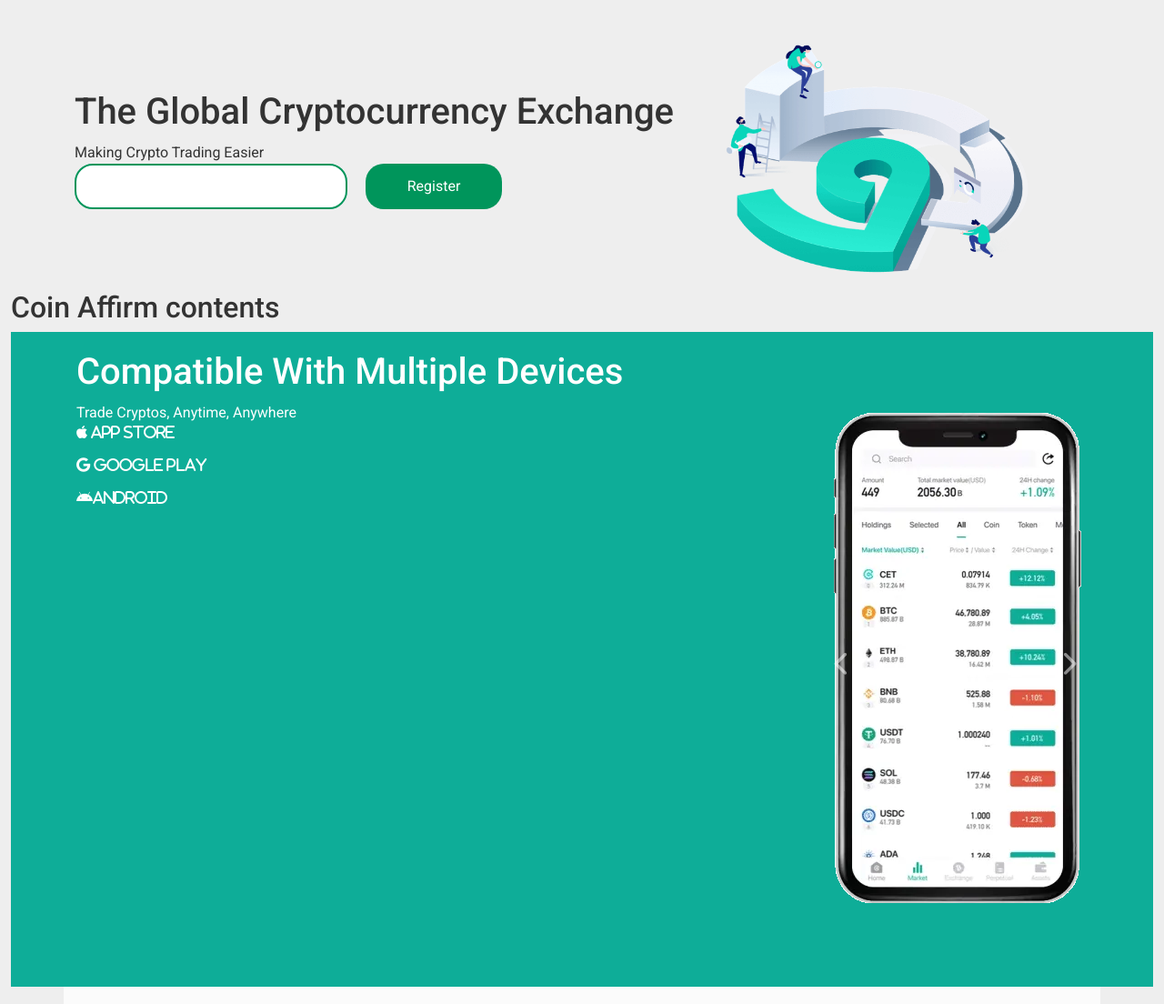
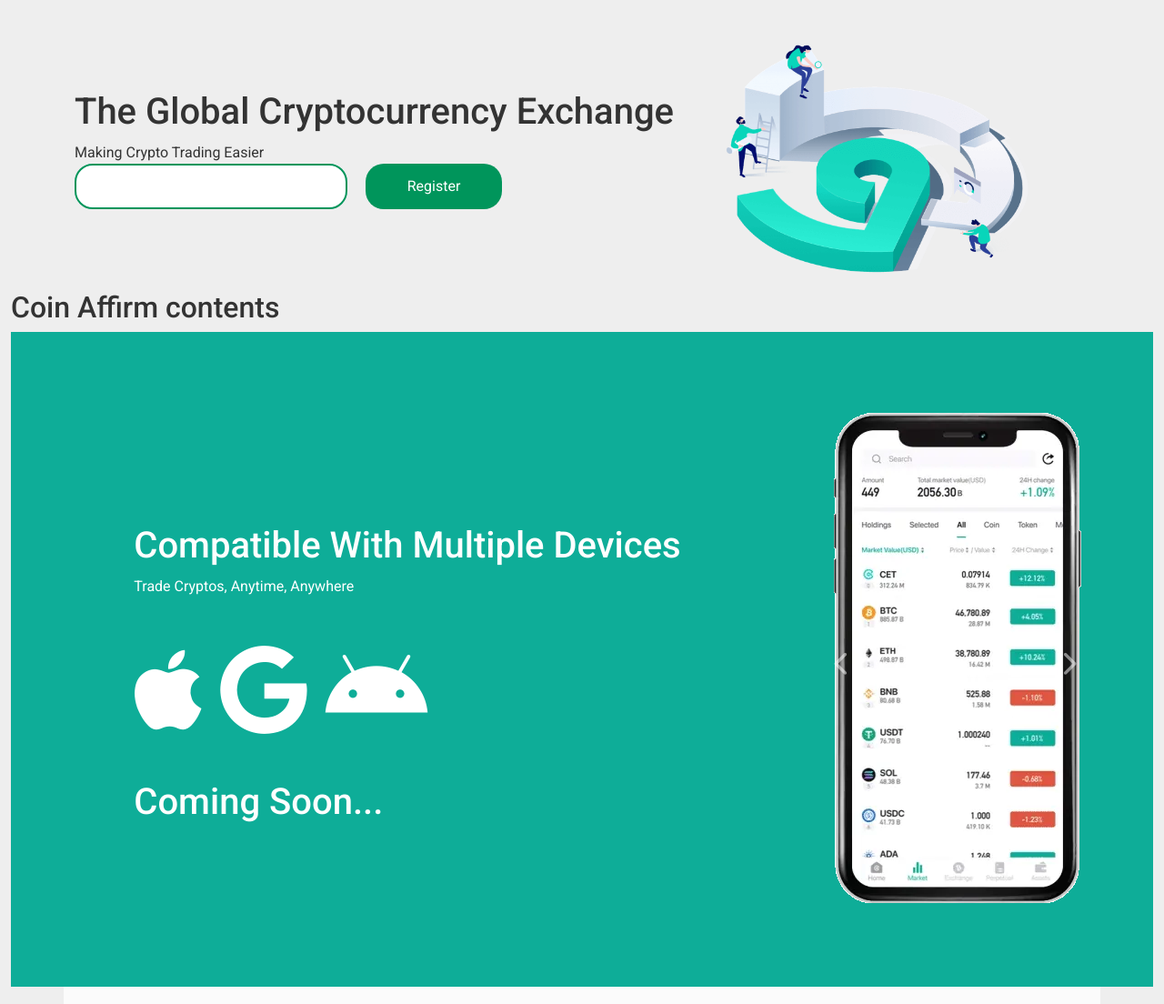
Before and after one commit to moonDev0/coin-affirm, a PHP site: page / in a window 1280 px wide. Shown: the part 76-1180 px from the top of the page at 91% size. Run offline with PHP 8.4, Linux system fonts and the light colour scheme; some libraries are stand-ins or nearby versions.

Commit message:
adding img

```diff
--- a/css/style.css
+++ b/css/style.css
@@ -210,11 +210,22 @@
 .app-left{
     color: white;
     padding: 20px;
+    display: flex;
+    justify-content: center;
+    align-items: center;
+}
+.app-left{
+    margin-top: 20px;
+}
+.app-left :not(first-child) div{
+    margin-top: 50px;
 }
 .app-footer{
     display: flex;
-    flex-direction: column;
     gap: 20px;
+}
+.app-footer i{
+    font-size: 100px;
 }
 .app-right{
     width: 30vw !important;
--- a/index.html
+++ b/index.html
@@ -129,9 +129,12 @@
                     <h1>Compatible With Multiple Devices</h1>
                     <span>Trade Cryptos, Anytime, Anywhere</span>
                     <div class="app-footer">
-                        <i class="fa fa-apple"> App Store</i>
-                        <i class="fa fa-google"> Google Play</i>
-                        <i class="fa fa-android">Android</i>
+                        <i class="fa fa-apple"> </i>
+                        <i class="fa fa-google"> </i>
+                        <i class="fa fa-android"></i>
+                    </div>
+                    <div class="title">
+                        <h1>Coming Soon...</h1>
                     </div>
                 </div>
             </div>
```
